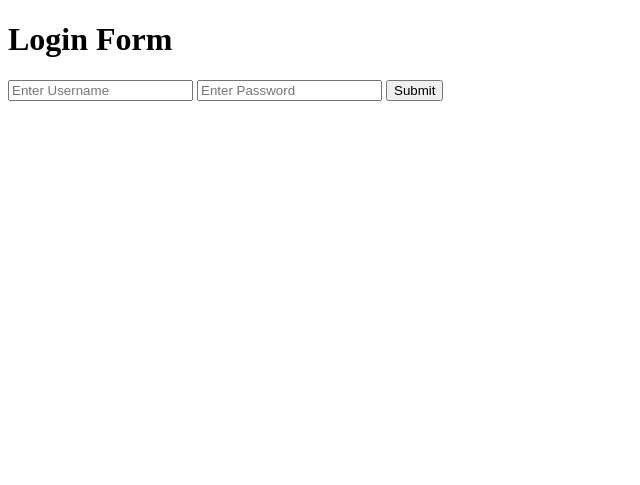
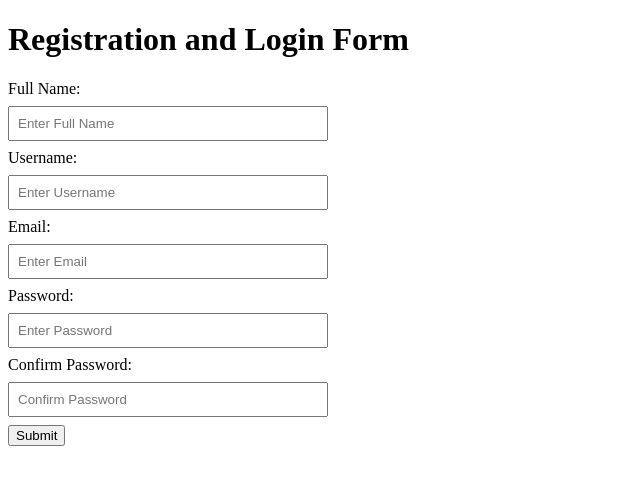
Before and after one commit to AMRITANSHUKAUSHAL/here, a PHP site: page /login.php in a window 1280 px wide. Shown: the top 485 px of the page, without its empty margins (0-640 px from the left). Run offline with PHP 8.4, Linux system fonts and the light colour scheme.

Commit message:
Update login.php

```diff
--- a/login.php
+++ b/login.php
@@ -1,53 +1,88 @@
 <?php
+$fullname = "";
+$username = "";
+$email = "";
+$password = "";
+$confirmpassword = "";
+$error = "";
+$registered = false;
 
-        $username = "";
-        $password = "";
-        $userLogin = false;
+$fixedUsername = "Amritanshu";
+$fixedPassword = "pass";
 
-        if($_SERVER["REQUEST_METHOD"]=="POST"){
-         $username = $_POST['username'];
-         $password = $_POST['password'];
+if ($_SERVER["REQUEST_METHOD"] == "POST") {
+    $fullname = $_POST["fullname"];
+    $username = $_POST["username"];
+    $email = $_POST["email"];
+    $password = $_POST["password"];
+    $confirmpassword = $_POST["confirmpassword"];
 
-         if($username == "Amritanshu" && $password=="pass"){
-            $userLogin = true;
-         }
-
-        }
-
-    ?>
+    // Basic validation
+    if ($fullname == "" || $username == "" || $email == "" || $password == "" || $confirmpassword == "") {
+        $error = "Write all fields";
+    } else if (strlen($password) < 6) {
+        $error = "Password less than 6 characters";
+    } else if ($password != $confirmpassword) {
+        $error = "Password and Confirm Password do not match";
+    } else if ($username != $fixedUsername || $password != $fixedPassword) {
+        $error = "Invalid username or password";
+    } else {
+        $registered = true;
+    }
+}
+?>
 
 <!DOCTYPE html>
 <html lang="en">
 <head>
-    <meta charset="UTF-8">
-    <meta name="viewport" content="width=device-width, initial-scale=1.0">
-    <title>Login</title>
+    <meta charset="UTF-8" />
+    <meta name="viewport" content="width=device-width, initial-scale=1" />
+    <title>Registration & Login</title>
+    <style>
+        label, input, button { display: block; margin: 8px 0; }
+        input { padding: 8px; width: 300px; }
+        .error { color: red; margin: 12px 0; }
+        table { border-collapse: collapse; margin-top: 20px; }
+        th, td { border: 1px solid black; padding: 8px; text-align: left; }
+    </style>
 </head>
 <body>
-    <h1>Login Form</h1>
-    <form  method="post">
-    <input type="text" name="username" placeholder="Enter Username">
+
+<h1>Registration and Login Form</h1>
+
+<form method="post" action="">
+    <label>Full Name:</label>
+    <input type="text" name="fullname" placeholder="Enter Full Name" value="<?php echo $fullname; ?>">
+
+    <label>Username:</label>
+    <input type="text" name="username" placeholder="Enter Username" value="<?php echo $username; ?>">
+
+    <label>Email:</label>
+    <input type="text" name="email" placeholder="Enter Email" value="<?php echo $email; ?>">
+
+    <label>Password:</label>
     <input type="password" name="password" placeholder="Enter Password">
-    <input type="submit">
-    </form>
 
-    <?php
+    <label>Confirm Password:</label>
+    <input type="password" name="confirmpassword" placeholder="Confirm Password">
 
-    if($_SERVER["REQUEST_METHOD"]=="POST"){
-        if($userLogin){
-            echo "<h2>Welcome,user $username is loggedin</h2>";
-            echo "$username";
-            echo "$password";
-        }
-        else{
-            echo "<h3>Invalid User</h3>";
-        }
-    }
+    <button type="submit">Submit</button>
+</form>
 
-    ?>
+<?php
+if ($error != "") {
+    echo "<div class='error'>$error</div>";
+}
 
-
-
+if ($registered) {
+    echo "<h2>Welcome, $username is logged in!</h2>";
+    echo "<h3>Registered Information:</h3>";
+    echo "<table>";
+    echo "<tr><th>Full Name</th><th>Username</th><th>Email</th></tr>";
+    echo "<tr><td>$fullname</td><td>$username</td><td>$email</td></tr>";
+    echo "</table>";
+}
+?>
 
 </body>
 </html>
```
